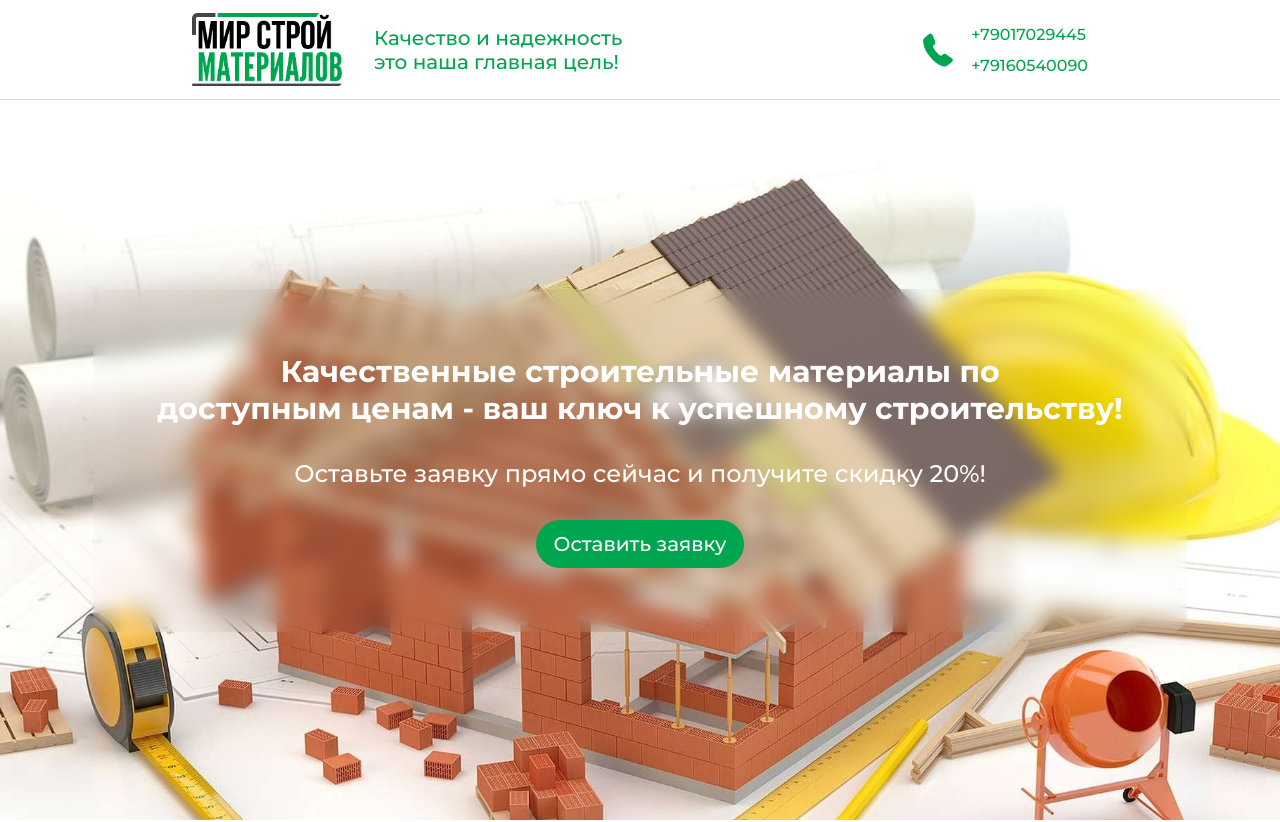
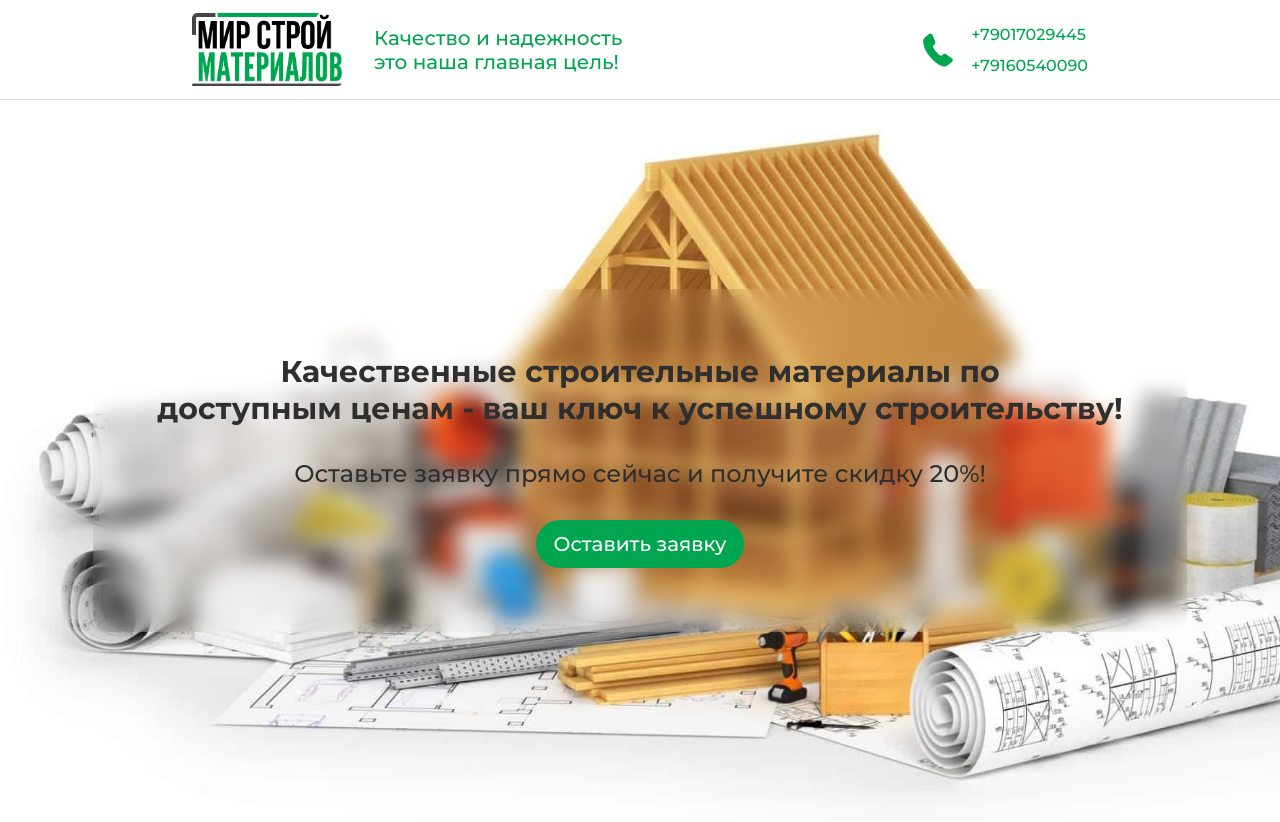
Before and after one commit to koontinuum/buildingmaterials, a React (Create React App) app: page / in a window 1280 px wide. Shown: the top 822 px of the page. Built offline with nearby package versions, Linux system fonts and the light colour scheme.

Commit message:
feat fix bg

```diff
--- a/src/components/main/Main.module.css
+++ b/src/components/main/Main.module.css
@@ -1,7 +1,7 @@
 .main {
   width: 100%;
   height: 720px;
-  background: url(../../assets/bg.jpg);
+  background: url(../../assets/bg.jpeg);
   background-size: cover;
   background-repeat: no-repeat;
   background-attachment: fixed;
@@ -22,11 +22,11 @@
   padding: 4em 4em;
 }
 .main div h1 {
-  color: white;
+  color: #2f2f2f;
   font-size: 30px;
 }
 .main div p {
-  color: white;
+  color: #2f2f2f;
   font-size: 24px;
   font-weight: 500;
 }
```
Also changed, not shown: src/assets/bg.jpg.
